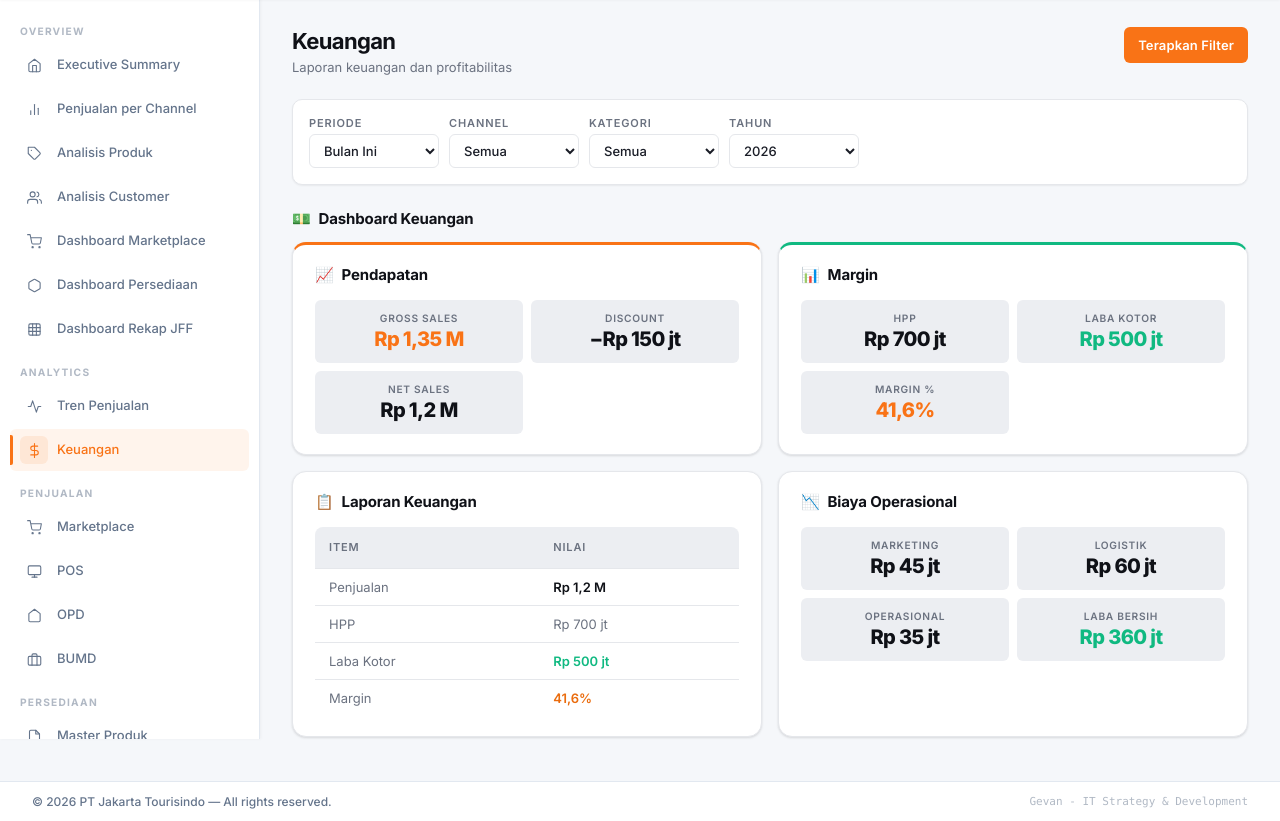
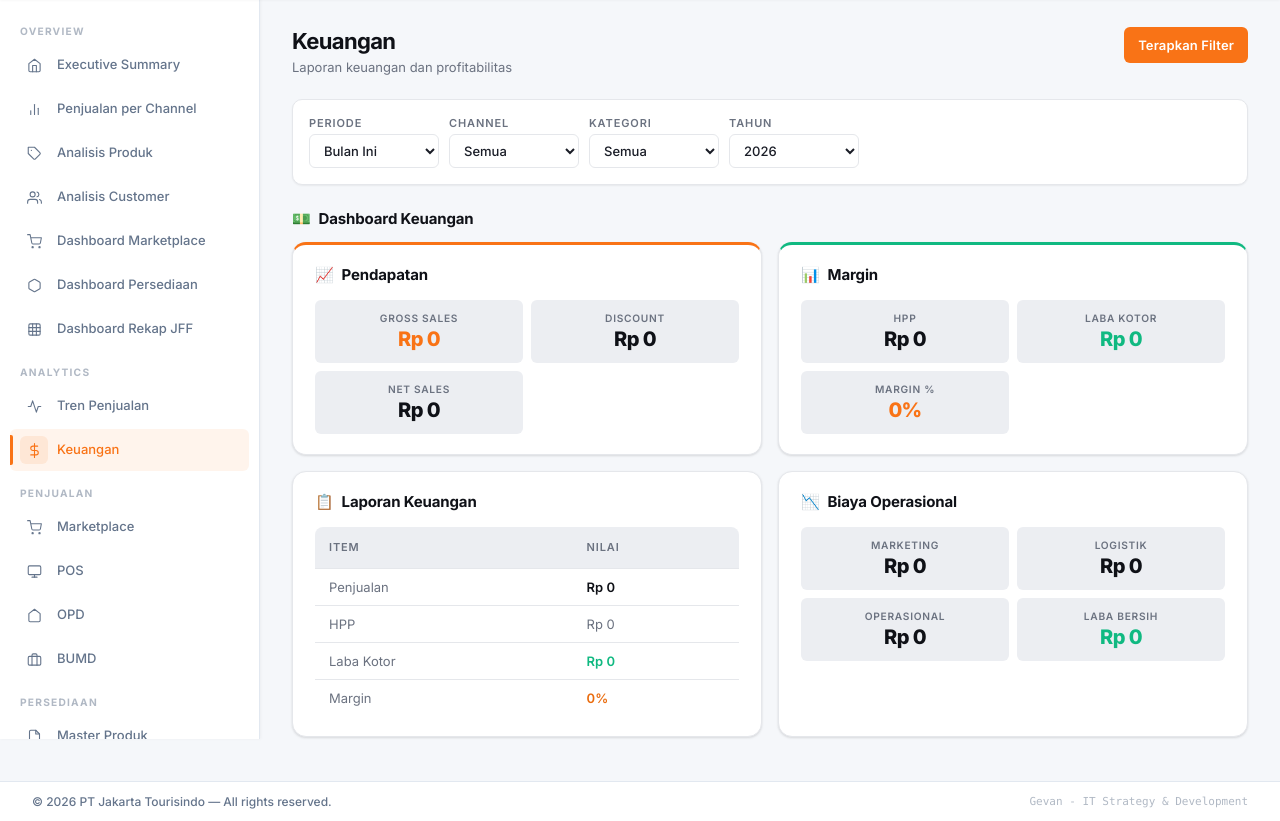
Before and after one commit to gevanlolyvich/dashboard-merchandise, a PHP site: page /finance in a window 1280 px wide. Shown: the part 61-882 px from the top of the page. Run offline with PHP 8.4, Linux system fonts and the light colour scheme; a user stored in the database is signed in.

Commit message:
change to 0 data

```diff
--- a/api/db.php
+++ b/api/db.php
@@ -15,10 +15,10 @@ if ($_SERVER['REQUEST_METHOD'] === 'OPTIONS') {
   exit;
 }
 
-$host = 'localhost';
+$host = '172.16.0.18';
 $dbname = 'dashboard_merchandise';
-$username = 'root';
-$password = '';
+$username = 'jxbdev';
+$password = 'DeptIT2022;';
 
 try {
   $pdo = new PDO("mysql:host=$host;dbname=$dbname;charset=utf8mb4", $username, $password);
--- a/assets/css/style.css
+++ b/assets/css/style.css
@@ -1621,6 +1621,25 @@ html.dark .login-input-wrap input { background: var(--surface-soft); }
 
 .btn-danger:hover { background: var(--danger); color: white; }
 
+.btn-success {
+    display: inline-flex;
+    align-items: center;
+    gap: 6px;
+    height: 40px;
+    padding: 0 16px;
+    border: none;
+    background: var(--success-dim);
+    color: var(--success);
+    font-size: 0.8125rem;
+    font-weight: 600;
+    font-family: var(--font);
+    border-radius: var(--radius-sm);
+    cursor: pointer;
+    transition: all 150ms;
+}
+
+.btn-success:hover { background: var(--success); color: white; }
+
 .btn-edit {
     display: inline-flex;
     align-items: center;
--- a/assets/js/app.js
+++ b/assets/js/app.js
@@ -1,40 +1,8 @@
 // ===== DATA =====
-const products = [
-    { name: 'Kaos Jakarta', qty: 1200, omzet: 120000000, category: 'Apparel', stock: 150 },
-    { name: 'Tumbler', qty: 900, omzet: 130000000, category: 'Drinkware', stock: 200 },
-    { name: 'Tote Bag', qty: 700, omzet: 56000000, category: 'Bag', stock: 300 },
-    { name: 'Jaket', qty: 500, omzet: 150000000, category: 'Apparel', stock: 80 },
-    { name: 'Topi', qty: 450, omzet: 36000000, category: 'Apparel', stock: 120 },
-    { name: 'Mug', qty: 400, omzet: 32000000, category: 'Drinkware', stock: 250 },
-    { name: 'Stiker', qty: 380, omzet: 7600000, category: 'Aksesoris', stock: 500 },
-    { name: 'Gantungan Kunci', qty: 350, omzet: 7000000, category: 'Aksesoris', stock: 400 },
-    { name: 'Notebook', qty: 300, omzet: 15000000, category: 'Aksesoris', stock: 180 },
-    { name: 'Payung', qty: 280, omzet: 28000000, category: 'Aksesoris', stock: 90 },
-    { name: 'Syal', qty: 200, omzet: 20000000, category: 'Apparel', stock: 60 },
-    { name: 'Bantal Leher', qty: 150, omzet: 22500000, category: 'Aksesoris', stock: 40 }
-];
-const opdData = [
-    { name: 'Dinas Pariwisata', omzet: 150000000, order: 30 },
-    { name: 'Dinas Pendidikan', omzet: 120000000, order: 25 },
-    { name: 'Dinas Kesehatan', omzet: 95000000, order: 20 },
-    { name: 'Dinas PUPR', omzet: 80000000, order: 15 },
-    { name: 'Dinas Perhubungan', omzet: 65000000, order: 12 }
-];
-const divisiData = [
-    { name: 'Pemasaran', count: 180 },
-    { name: 'Operasional', count: 120 },
-    { name: 'Keuangan', count: 95 },
-    { name: 'SDM', count: 80 },
-    { name: 'IT', count: 65 }
-];
-const monthlyData = [
-    { month: 'Jan', value: 62000000 }, { month: 'Feb', value: 45000000 },
-    { month: 'Mar', value: 78000000 }, { month: 'Apr', value: 85000000 },
-    { month: 'Mei', value: 92000000 }, { month: 'Jun', value: 105000000 },
-    { month: 'Jul', value: 98000000 }, { month: 'Agu', value: 112000000 },
-    { month: 'Sep', value: 128000000 }, { month: 'Okt', value: 135000000 },
-    { month: 'Nov', value: 160000000 }, { month: 'Des', value: 180000000 }
-];
+const products = [];
+const opdData = [];
+const divisiData = [];
+const monthlyData = [];
 
 function fmtIDR(n) {
     if (n >= 1e9) return 'Rp ' + (n / 1e9).toFixed(1) + ' M';
@@ -214,6 +182,16 @@ function renderProducts() {
     const slowMovingList = document.getElementById('slowMovingList');
     const summaryList    = document.getElementById('summaryProductList');
 
+    const emptyHtml = '<div style="padding:16px;text-align:center;color:var(--on-surface-muted);">Tidak ada data</div>';
+
+    if (products.length === 0) {
+        if (topQtyList)     topQtyList.innerHTML   = emptyHtml;
+        if (topOmzetList)   topOmzetList.innerHTML = emptyHtml;
+        if (summaryList)    summaryList.innerHTML  = emptyHtml;
+        if (slowMovingList) slowMovingList.innerHTML = emptyHtml;
+        return;
+    }
+
     const byQty   = [...products].sort((a, b) => b.qty - a.qty).slice(0, 10);
     const byOmzet = [...products].sort((a, b) => b.omzet - a.omzet).slice(0, 10);
     const slow    = products.filter(p => p.stock > 100 && p.qty < 300);
@@ -247,6 +225,12 @@ function renderCustomers() {
     const divisiList    = document.getElementById('divisiList');
     const summaryOpd    = document.getElementById('summaryOpdList');
 
+    const emptyHtml = '<div style="padding:16px;text-align:center;color:var(--on-surface-muted);">Tidak ada data</div>';
+
+    if (opdData.length === 0) {
+        if (opdRanking) opdRanking.innerHTML = emptyHtml;
+        if (summaryOpd) summaryOpd.innerHTML = emptyHtml;
+    } else {
         const sorted  = [...opdData].sort((a, b) => b.omzet - a.omzet);
         const avClass = i => i === 0 ? 'gold' : i === 1 ? 'silver' : i === 2 ? 'bronze' : '';
 
@@ -260,8 +244,12 @@ function renderCustomers() {
 
         if (opdRanking) opdRanking.innerHTML = opdRowHtml(sorted);
         if (summaryOpd) summaryOpd.innerHTML = opdRowHtml(sorted.slice(0, 4));
+    }
 
     if (divisiList) {
+        if (divisiData.length === 0) {
+            divisiList.innerHTML = emptyHtml;
+        } else {
             const sd = [...divisiData].sort((a, b) => b.count - a.count);
             const mc = sd[0].count;
             divisiList.innerHTML = sd.map(d =>
@@ -273,10 +261,15 @@ function renderCustomers() {
             ).join('');
         }
     }
+}
 
 function renderInventory() {
     const reorderGrid = document.getElementById('reorderGrid');
     if (!reorderGrid) return;
+    if (products.length === 0) {
+        reorderGrid.innerHTML = '<div style="padding:16px;text-align:center;color:var(--on-surface-muted);">Tidak ada data</div>';
+        return;
+    }
     const alerts = products.filter(p => p.stock > 0 && p.stock <= 80).sort((a, b) => a.stock - b.stock);
     reorderGrid.innerHTML = alerts.map(a =>
         `<div class="inv-card ${a.stock <= 50 ? 'out' : 'low'}">
@@ -345,6 +338,8 @@ function initCharts() {
     if (summaryTrend) {
         const ctx = summaryTrend.getContext('2d');
         const h   = summaryTrend.parentElement.offsetHeight || 300;
+        const ml  = monthlyData.length > 0 ? monthlyData.map(m => m.month) : ['Jan'];
+        const mv  = monthlyData.length > 0 ? monthlyData.map(m => m.value / 1e6) : [0];
         const grad = ctx.createLinearGradient(0, 0, 0, h);
         grad.addColorStop(0,   'rgba(249,115,22,0.18)');
         grad.addColorStop(0.65,'rgba(249,115,22,0.04)');
@@ -353,15 +348,15 @@ function initCharts() {
         charts.summaryTrend = new Chart(ctx, {
             type: 'line',
             data: {
-                labels: monthlyData.map(m => m.month),
+                labels: ml,
                 datasets: [{
                     label: 'Penjualan (Rp juta)',
-                    data: monthlyData.map(m => m.value / 1e6),
-                    borderColor: '#F97316',
+                    data: mv,
+                    borderColor: monthlyData.length > 0 ? '#F97316' : '#E5E7EB',
                     backgroundColor: grad,
                     fill: true,
                     tension: 0.4,
-                    pointBackgroundColor: '#F97316',
+                    pointBackgroundColor: monthlyData.length > 0 ? '#F97316' : '#E5E7EB',
                     pointBorderColor: pointBg,
                     pointBorderWidth: 2.5,
                     pointRadius: 4,
@@ -387,6 +382,7 @@ function initCharts() {
                     ...sharedScaleOpts(),
                     y: {
                         ...sharedScaleOpts().y,
+                        beginAtZero: true,
                         ticks: {
                             ...sharedScaleOpts().y.ticks,
                             callback: v => 'Rp ' + v + ' jt'
@@ -403,10 +399,10 @@ function initCharts() {
         charts.summaryChannel = new Chart(ctx, {
             type: 'doughnut',
             data: {
-                labels: ['OPD Jakarta', 'Karyawan', 'Marketplace'],
+                labels: ['Belum ada data'],
                 datasets: [{
-                    data: [60, 25, 15],
-                    backgroundColor: ['#F97316', '#3B82F6', '#10B981'],
+                    data: [1],
+                    backgroundColor: ['#374151'],
                     borderWidth: 0,
                     hoverOffset: 6
                 }]
@@ -426,7 +422,7 @@ function initCharts() {
                             color: text
                         }
                     },
-                    tooltip: tt
+                    tooltip: { ...tt, callbacks: { label: () => ' 0' } }
                 }
             }
         });
@@ -442,12 +438,12 @@ function initCharts() {
         charts.summaryKat = new Chart(ctx, {
             type: 'bar',
             data: {
-                labels: kl,
+                labels: kl.length > 0 ? kl : ['Belum ada data'],
                 datasets: [{
                     label: 'Unit',
-                    data: kv,
-                    backgroundColor: kl.map((_, i) => barColors[i % barColors.length] + '99'),
-                    hoverBackgroundColor: kl.map((_, i) => barColors[i % barColors.length]),
+                    data: kv.length > 0 ? kv : [0],
+                    backgroundColor: kl.length > 0 ? kl.map((_, i) => barColors[i % barColors.length] + '99') : ['#E5E7EB'],
+                    hoverBackgroundColor: kl.length > 0 ? kl.map((_, i) => barColors[i % barColors.length]) : ['#E5E7EB'],
                     borderRadius: 6,
                     borderSkipped: false
                 }]
@@ -467,8 +463,8 @@ function initCharts() {
         charts.channel = new Chart(ctx, {
             type: 'doughnut',
             data: {
-                labels: ['OPD Jakarta', 'Karyawan', 'Marketplace'],
-                datasets: [{ data: [60, 25, 15], backgroundColor: ['#F97316', '#3B82F6', '#10B981'], borderWidth: 0, hoverOffset: 6 }]
+                labels: ['Belum ada data'],
+                datasets: [{ data: [1], backgroundColor: ['#E5E7EB'], borderWidth: 0, hoverOffset: 6 }]
             },
             options: {
                 responsive: true, maintainAspectRatio: false, cutout: '68%',
@@ -487,11 +483,11 @@ function initCharts() {
         charts.kategori = new Chart(ctx, {
             type: 'bar',
             data: {
-                labels: kl,
+                labels: kl.length > 0 ? kl : ['Belum ada data'],
                 datasets: [{
-                    label: 'Unit', data: kv,
-                    backgroundColor: kl.map((_, i) => barColors[i % barColors.length] + '99'),
-                    hoverBackgroundColor: kl.map((_, i) => barColors[i % barColors.length]),
+                    label: 'Unit', data: kv.length > 0 ? kv : [0],
+                    backgroundColor: kl.length > 0 ? kl.map((_, i) => barColors[i % barColors.length] + '99') : ['#E5E7EB'],
+                    hoverBackgroundColor: kl.length > 0 ? kl.map((_, i) => barColors[i % barColors.length]) : ['#E5E7EB'],
                     borderRadius: 6, borderSkipped: false
                 }]
             },
@@ -505,9 +501,9 @@ function initCharts() {
 
     // ---- OPD Horizontal Bar ----
     if (opdChart) {
-        const ol  = opdData.map(o => o.name.replace('Dinas ', ''));
-        const ov  = opdData.map(o => o.omzet / 1e6);
         const ctx = opdChart.getContext('2d');
+        const ol  = opdData.length > 0 ? opdData.map(o => o.name.replace('Dinas ', '')) : ['Belum ada data'];
+        const ov  = opdData.length > 0 ? opdData.map(o => o.omzet / 1e6) : [0];
         charts.opd = new Chart(ctx, {
             type: 'bar',
             data: {
@@ -534,6 +530,8 @@ function initCharts() {
     if (trendChart) {
         const ctx  = trendChart.getContext('2d');
         const h    = trendChart.parentElement.offsetHeight || 280;
+        const ml   = monthlyData.length > 0 ? monthlyData.map(m => m.month) : ['Jan'];
+        const mv   = monthlyData.length > 0 ? monthlyData.map(m => m.value / 1e6) : [0];
         const grad = ctx.createLinearGradient(0, 0, 0, h);
         grad.addColorStop(0,   'rgba(249,115,22,0.18)');
         grad.addColorStop(0.7, 'rgba(249,115,22,0.02)');
@@ -542,14 +540,14 @@ function initCharts() {
         charts.trend = new Chart(ctx, {
             type: 'line',
             data: {
-                labels: monthlyData.map(m => m.month),
+                labels: ml,
                 datasets: [{
                     label: 'Penjualan (Rp juta)',
-                    data: monthlyData.map(m => m.value / 1e6),
-                    borderColor: '#F97316',
+                    data: mv,
+                    borderColor: monthlyData.length > 0 ? '#F97316' : '#E5E7EB',
                     backgroundColor: grad,
                     fill: true, tension: 0.4,
-                    pointBackgroundColor: '#F97316', pointBorderColor: pointBg,
+                    pointBackgroundColor: monthlyData.length > 0 ? '#F97316' : '#E5E7EB', pointBorderColor: pointBg,
                     pointBorderWidth: 2.5, pointRadius: 4, pointHoverRadius: 7, borderWidth: 2.5
                 }]
             },
@@ -559,7 +557,7 @@ function initCharts() {
                 plugins: { legend: { display: false }, tooltip: { ...tt, callbacks: { label: ctx => ` Rp ${ctx.parsed.y.toFixed(0)} juta` } } },
                 scales: {
                     ...sharedScaleOpts(),
-                    y: { ...sharedScaleOpts().y, ticks: { ...sharedScaleOpts().y.ticks, callback: v => 'Rp ' + v + ' jt' } }
+                    y: { ...sharedScaleOpts().y, beginAtZero: true, ticks: { ...sharedScaleOpts().y.ticks, callback: v => 'Rp ' + v + ' jt' } }
                 }
             }
         });
@@ -573,8 +571,8 @@ function initCharts() {
         charts.mkpOrder = new Chart(ctx, {
             type: 'doughnut',
             data: {
-                labels: ['Shopee', 'Tokopedia'],
-                datasets: [{ data: [450, 150], backgroundColor: ['#EE4D2D', '#00AA5B'], borderWidth: 0, hoverOffset: 6 }]
+                labels: ['Belum ada data'],
+                datasets: [{ data: [1], backgroundColor: ['#E5E7EB'], borderWidth: 0, hoverOffset: 6 }]
             },
             options: {
                 responsive: true, maintainAspectRatio: false, cutout: '65%',
@@ -592,8 +590,8 @@ function initCharts() {
         charts.mkpOmzet = new Chart(ctx, {
             type: 'doughnut',
             data: {
-                labels: ['Shopee', 'Tokopedia'],
-                datasets: [{ data: [150, 50], backgroundColor: ['#EE4D2D', '#00AA5B'], borderWidth: 0, hoverOffset: 6 }]
+                labels: ['Belum ada data'],
+                datasets: [{ data: [1], backgroundColor: ['#E5E7EB'], borderWidth: 0, hoverOffset: 6 }]
             },
             options: {
                 responsive: true, maintainAspectRatio: false, cutout: '65%',
--- a/pages/finance.php
+++ b/pages/finance.php
@@ -7,15 +7,15 @@
         <div class="stat-grid-2">
             <div class="stat-box">
                 <div class="label">Gross Sales</div>
-                <div class="value orange">Rp 1,35 M</div>
+                <div class="value orange">Rp 0</div>
             </div>
             <div class="stat-box">
                 <div class="label">Discount</div>
-                <div class="value">−Rp 150 jt</div>
+                <div class="value">Rp 0</div>
             </div>
             <div class="stat-box">
                 <div class="label">Net Sales</div>
-                <div class="value">Rp 1,2 M</div>
+                <div class="value">Rp 0</div>
             </div>
         </div>
     </div>
@@ -26,15 +26,15 @@
         <div class="stat-grid-2">
             <div class="stat-box">
                 <div class="label">HPP</div>
-                <div class="value">Rp 700 jt</div>
+                <div class="value">Rp 0</div>
             </div>
             <div class="stat-box">
                 <div class="label">Laba Kotor</div>
-                <div class="value green">Rp 500 jt</div>
+                <div class="value green">Rp 0</div>
             </div>
             <div class="stat-box">
                 <div class="label">Margin %</div>
-                <div class="value orange">41,6%</div>
+                <div class="value orange">0%</div>
             </div>
         </div>
     </div>
@@ -55,19 +55,19 @@
                 <tbody>
                     <tr>
                         <td>Penjualan</td>
-                        <td><strong>Rp 1,2 M</strong></td>
+                        <td><strong>Rp 0</strong></td>
                     </tr>
                     <tr>
                         <td>HPP</td>
-                        <td>Rp 700 jt</td>
+                        <td>Rp 0</td>
                     </tr>
                     <tr>
                         <td>Laba Kotor</td>
-                        <td><strong style="color:var(--success);">Rp 500 jt</strong></td>
+                        <td><strong style="color:var(--success);">Rp 0</strong></td>
                     </tr>
                     <tr>
                         <td>Margin</td>
-                        <td><strong style="color:var(--primary-strong);">41,6%</strong></td>
+                        <td><strong style="color:var(--primary-strong);">0%</strong></td>
                     </tr>
                 </tbody>
             </table>
@@ -80,19 +80,19 @@
         <div class="stat-grid-2">
             <div class="stat-box">
                 <div class="label">Marketing</div>
-                <div class="value">Rp 45 jt</div>
+                <div class="value">Rp 0</div>
             </div>
             <div class="stat-box">
                 <div class="label">Logistik</div>
-                <div class="value">Rp 60 jt</div>
+                <div class="value">Rp 0</div>
             </div>
             <div class="stat-box">
                 <div class="label">Operasional</div>
-                <div class="value">Rp 35 jt</div>
+                <div class="value">Rp 0</div>
             </div>
             <div class="stat-box">
                 <div class="label">Laba Bersih</div>
-                <div class="value green">Rp 360 jt</div>
+                <div class="value green">Rp 0</div>
             </div>
         </div>
     </div>
--- a/pages/marketplace-dashboard.php
+++ b/pages/marketplace-dashboard.php
@@ -103,8 +103,8 @@
 
 
 <script>
-    const API_COUNT = 'http://172.16.0.17:3100/api/v1/ginee/orders/count';
-    const API_ORDERS = 'http://172.16.0.17:3100/api/v1/ginee/orders?page=0&size=100';
+    const API_COUNT = 'api/ginee-proxy.php/orders/count';
+    const API_ORDERS = 'api/ginee-proxy.php/orders?page=0&size=100';
 
     const CHANNEL_LABELS = { TIKTOK_ID: 'TikTok Shop', TOKOPEDIA_ID: 'Tokopedia', SHOPEE_ID: 'Shopee' };
     const CHANNEL_COLORS = { TIKTOK_ID: '#010101', TOKOPEDIA_ID: '#00AA5B', SHOPEE_ID: '#EE4D2D' };
--- a/pages/marketplace.php
+++ b/pages/marketplace.php
@@ -6,7 +6,7 @@
 </div>
 
 <script>
-    const API_ORDERS = 'http://172.16.0.17:3100/api/v1/ginee/orders';
+    const API_ORDERS = 'api/ginee-proxy.php/orders';
 
     function fmtRupiah(n) {
         return 'Rp ' + Number(n).toLocaleString('id-ID');
```
Also changed, not shown: api/ginee-proxy.php (added, +42 -0 lines), api/merchandise_jff.php (+125 -1 lines), pages/customer-analysis.php (+4 -25 lines), pages/merchandise-jff-import.php (+9 -4 lines), pages/sales-channel.php (+12 -12 lines), pages/sales-trend.php (+6 -6 lines), pages/summary.php (+11 -11 lines). Lines whose indentation alone changed are shown as unchanged.
